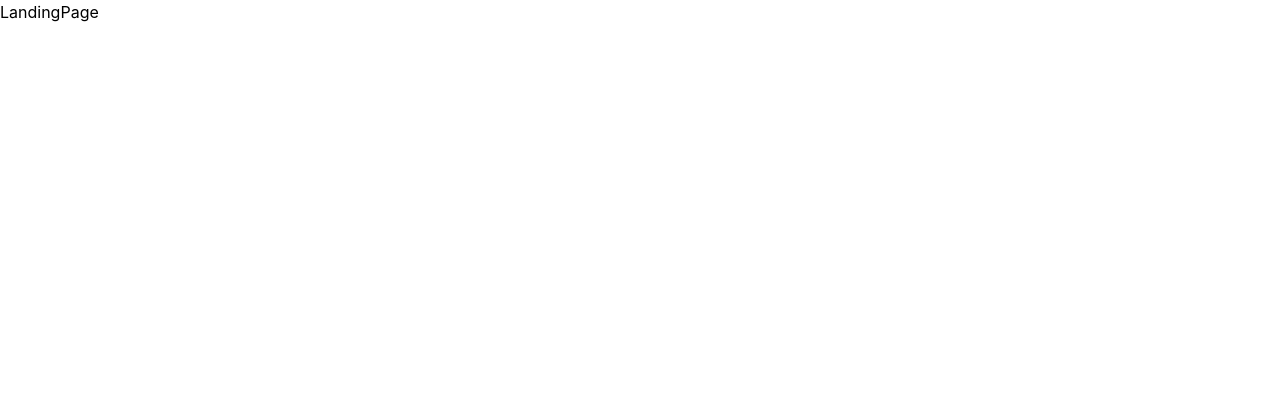
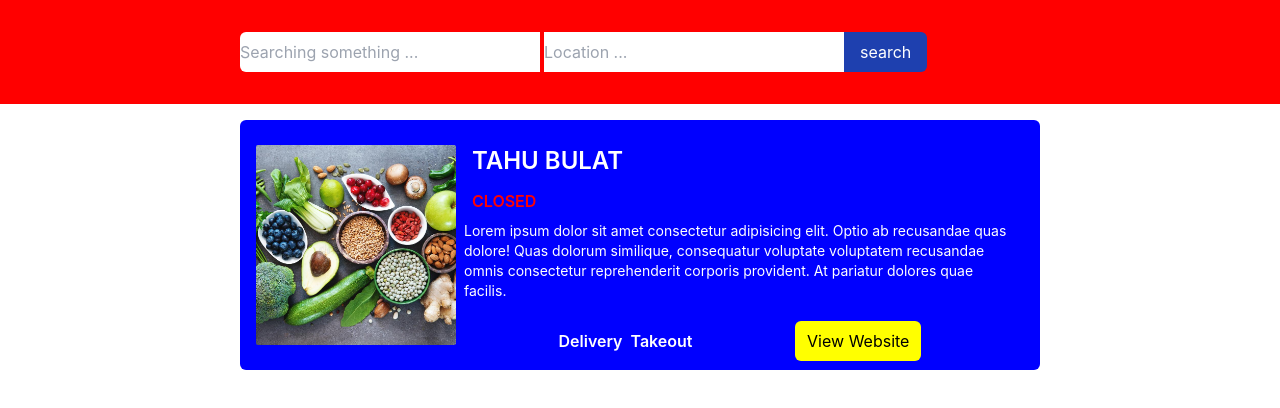
Before and after one commit to rhobbikhaidir/bussines_app, a React (Create React App) app: page / in a window 1280 px wide. Shown: the top 408 px of the page. Built offline with nearby package versions, Linux system fonts and the light colour scheme.

Commit message:
create Navbar comp + assets folder

```diff
--- /dev/null
+++ b/src/Navbar/Navbar.js
@@ -0,0 +1,44 @@
+import React, { useState } from 'react';
+
+const Navbar = () => {
+  const [item, setItem] = useState('');
+  const [location, setLocation] = useState('');
+
+  return (
+    <>
+      <section>
+        <div className='bg-[red] w-full h-auto px-4 py-8 flex justify-center items-center'>
+          <div className='w-[800px]'>
+            <form>
+              <input
+                type='text'
+                placeholder='Searching something ...'
+                name='item'
+                value={item}
+                required
+                onChange={(e) => setItem(e.target.value)}
+                className='w-[300px] outline-none py-2 rounded-l-md mr-1'
+              />
+              <input
+                type='text'
+                placeholder='Location ...'
+                name='location'
+                value={location}
+                onChange={(e) => setLocation(e.target.value)}
+                className='w-[300px] outline-none py-2'
+              />
+              <button
+                type='submit'
+                className='bg-blue-800 py-2 px-4 text-center rounded-r-md text-white text-base'
+              >
+                search
+              </button>
+            </form>
+          </div>
+        </div>
+      </section>
+    </>
+  );
+};
+
+export default Navbar;
--- a/src/landingPage/LandingPage.js
+++ b/src/landingPage/LandingPage.js
@@ -1,9 +1,49 @@
-import React from 'react'
+import React from 'react';
+import Navbar from '../Navbar/Navbar';
+import Img from '../assets/img/food.jpg';
 
 const LandingPage = () => {
   return (
-    <div>LandingPage</div>
-  )
-}
+    <>
+      <div>
+        <Navbar />
+        <section className='flex justify-center items-center mt-4'>
+          <div className='bg-[blue] w-[800px] h-[250px] px-4 py-4 rounded-md flex justify-center items-center'>
+            <img
+              src={Img}
+              alt='img'
+              className='w-[200px] h-[200px] object-cover rounded-sm'
+            />
+            <div className='w-[600px] h-[200px]'>
+              <h1 className='text-2xl text-left uppercase font-semibold text-white px-4 mb-3'>
+                tahu bulat
+              </h1>
+              <p className='text-[red] uppercase text-base font-semibold px-4'>
+                closed
+              </p>
+              <p className='text-sm text-left font-normal text-white px-2 py-2 mb-3'>
+                Lorem ipsum dolor sit amet consectetur adipisicing elit. Optio
+                ab recusandae quas dolore! Quas dolorum similique, consequatur
+                voluptate voluptatem recusandae omnis consectetur reprehenderit
+                corporis provident. At pariatur dolores quae facilis.
+              </p>
+              <div className='flex justify-evenly items-center'>
+                <div className='flex justify-center items-end'>
+                  <p className='text-white text-base font-semibold mr-2'>
+                    Delivery
+                  </p>
+                  <p className='text-white text-base font-semibold'>Takeout</p>
+                </div>
+                <a href='/' className='px-3 py-2 bg-[yellow] rounded-md'>
+                  View Website
+                </a>
+              </div>
+            </div>
+          </div>
+        </section>
+      </div>
+    </>
+  );
+};
 
-export default LandingPage
+export default LandingPage;
```
Also changed, not shown: src/assets/img/food.jpg (added), 1 other file (tests, documents, lock files or other folders).
